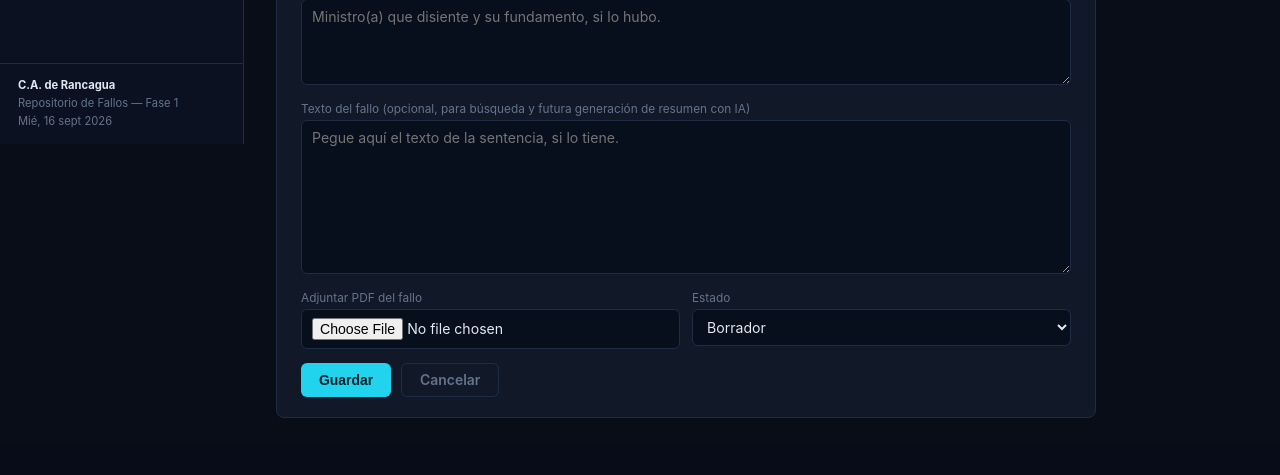
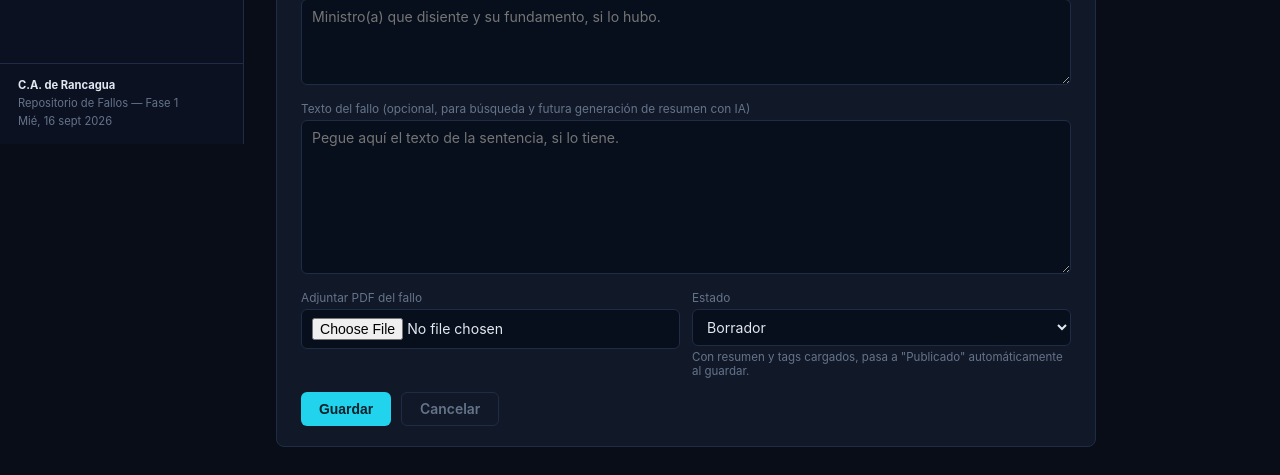
Before and after one commit to csilvaemegece/repofallos, a Flask app: page /fallos/nuevo in a window 1280 px wide. Shown: the part 656-1131 px from the top of the page. Before the commit the page ends 1074 px from the top, so only its background shows below. Run offline with Flask 3, Linux system fonts and the light colour scheme.

Commit message:
Publicar automáticamente el fallo al tener resumen y tags cargados
- fallos_core._aplicar_regla_publicacion(): si un fallo tiene resumen y
  tags (palabras clave) no vacíos, su estado pasa a 'publicado' al
  guardarse, sin importar qué estado se haya enviado en el formulario.
  Aplica en crear_fallo, actualizar_fallo e importar_fallo, así la regla
  es la misma sin importar por dónde se cargue el fallo.
- form.html: el selector de Estado se actualiza visualmente a "Publicado"
  apenas el botón "Completar resumen, voto disidente y tags" deja ambos
  campos con contenido, y una nota aclara la regla junto al selector.

Probado: reglas de negocio en fallos_core (crear con ambos campos queda
publicado, crear sin tags respeta el estado pedido, editar un borrador
agregándole resumen+tags lo pasa a publicado) y flujo completo en un
navegador real (Playwright): el selector cambia al completar los campos y
el estado "Publicado" persiste y se ve en la ficha después de guardar.

Co-Authored-By: Claude Sonnet 5 <noreply@anthropic.com>
Claude-Session: https://claude.ai/code/session_012s88dpwLpuwjsWEJzMBMxA

```diff
--- a/fallos_core.py
+++ b/fallos_core.py
@@ -109,7 +109,18 @@ def guardar_materias(lista):
 
 # ── CRUD de fallos ──────────────────────────────────────────────────────────
 
+def _aplicar_regla_publicacion(data):
+    """Un fallo con resumen y tags (palabras clave) ya cargados se considera
+    listo y pasa a 'publicado' automáticamente, sin importar el estado que
+    se haya enviado en el formulario."""
+    data = dict(data)
+    if (data.get("resumen") or "").strip() and (data.get("tags") or "").strip():
+        data["estado"] = "publicado"
+    return data
+
+
 def crear_fallo(data):
+    data = _aplicar_regla_publicacion(data)
     con = get_db()
     ahora = _now_iso()
     campos = CAMPOS_FALLO + ["creado_en", "actualizado_en"]
@@ -126,6 +137,7 @@ def crear_fallo(data):
 
 
 def actualizar_fallo(fallo_id, data):
+    data = _aplicar_regla_publicacion(data)
     con = get_db()
     sets = ", ".join(f"{c} = ?" for c in CAMPOS_FALLO)
     valores = [data.get(c, "") for c in CAMPOS_FALLO] + [_now_iso(), fallo_id]
@@ -140,6 +152,7 @@ def actualizar_fallo(fallo_id, data):
 def importar_fallo(data):
     """Inserta un fallo proveniente de una fuente externa (SITCORTE),
     evitando duplicados por 'clave_sitcorte'. Devuelve (fallo_id, creado)."""
+    data = _aplicar_regla_publicacion(data)
     clave = (data.get("clave_sitcorte") or "").strip()
     con = get_db()
     if clave:
--- a/templates/form.html
+++ b/templates/form.html
@@ -110,11 +110,14 @@
       </div>
       <div>
         <label>Estado</label>
-        <select name="estado">
+        <select name="estado" id="campoEstado">
           {% for e in estados %}
             <option value="{{ e }}" {% if fallo and fallo.estado == e %}selected{% endif %}>{{ e|capitalize }}</option>
           {% endfor %}
         </select>
+        <div style="font-size:.72rem; color:var(--muted); margin-top:4px;">
+          Con resumen y tags cargados, pasa a "Publicado" automáticamente al guardar.
+        </div>
       </div>
     </div>
 
@@ -197,7 +200,17 @@ function rellenarDesdeCopilot() {
     campoTags.value = combinadas.join(', ');
   }
 
+  _actualizarEstadoSegunResumenYTags();
   avisar('✓ Campos completados');
+}
+
+function _actualizarEstadoSegunResumenYTags() {
+  const resumen = document.querySelector('textarea[name="resumen"]').value.trim();
+  const tags = document.querySelector('input[name="tags"]').value.trim();
+  const campoEstado = document.getElementById('campoEstado');
+  if (resumen && tags && campoEstado) {
+    campoEstado.value = 'publicado';
+  }
 }
 </script>
 {% endblock %}
```
